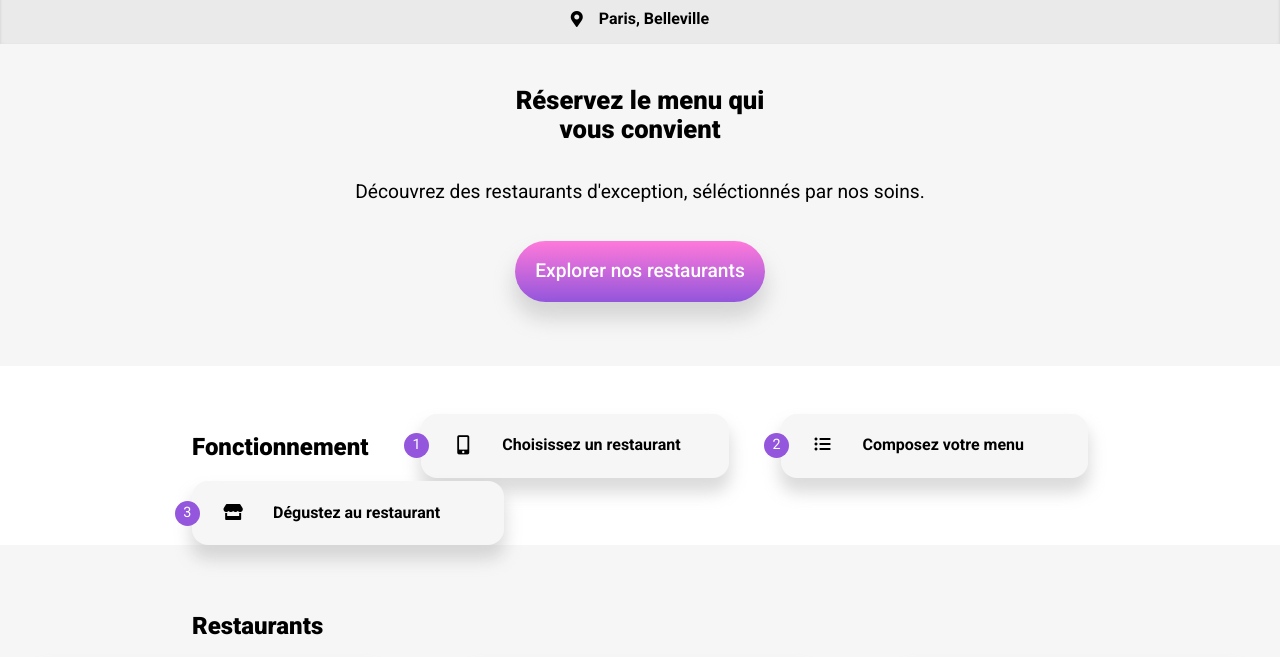
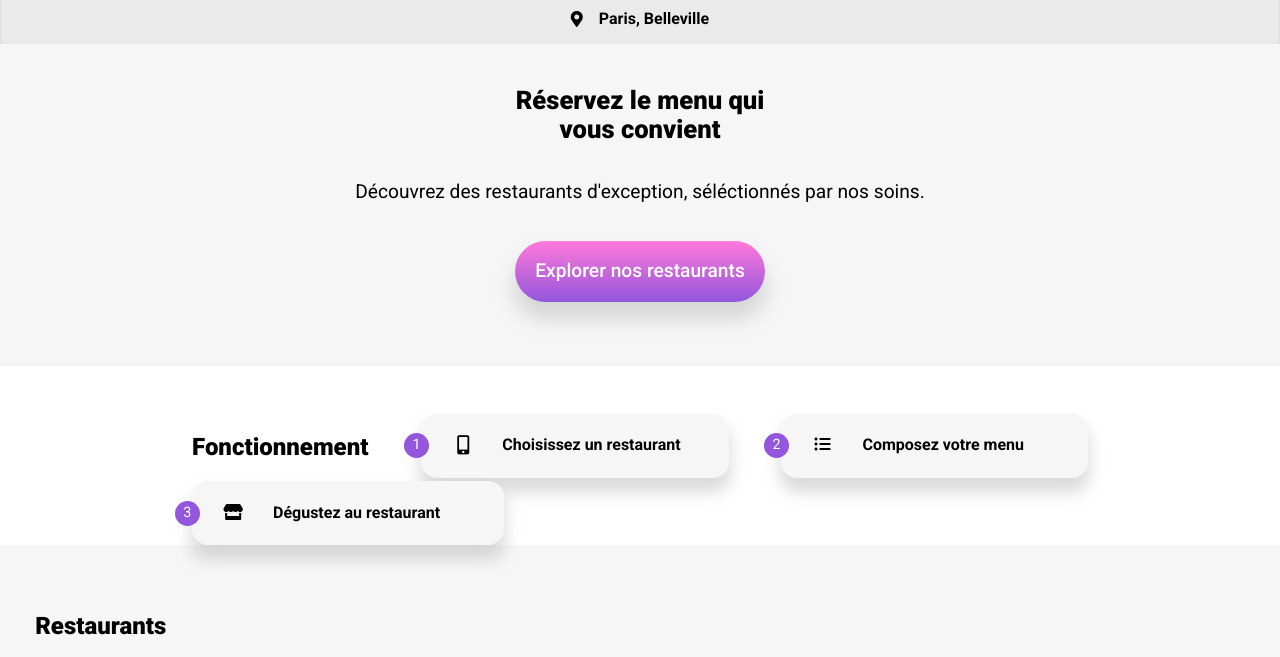
Before and after one commit to Nanahki64/P3-OC, a website: page index.html in a window 1280 px wide. Shown: the part 80-737 px from the top of the page. Drawn offline with Linux system fonts and the light colour scheme; grey boxes are pictures that could not be loaded; a web font is replaced by a local one.

Commit message:
Adjust H2 index for title restaurants

```diff
--- a/Sass/Pages/_index.scss
+++ b/Sass/Pages/_index.scss
@@ -256,6 +256,14 @@
         }
     }
 
+    .restaurants__container {
+        width: 94.5%;
+    }
+
+    .restaurants__title {
+        margin-bottom: 1.5em;
+    }
+
     .second-container {
         flex-flow: row wrap;
         min-height: auto;
```
Also changed, not shown: public/css/style.css, 1 other file.
